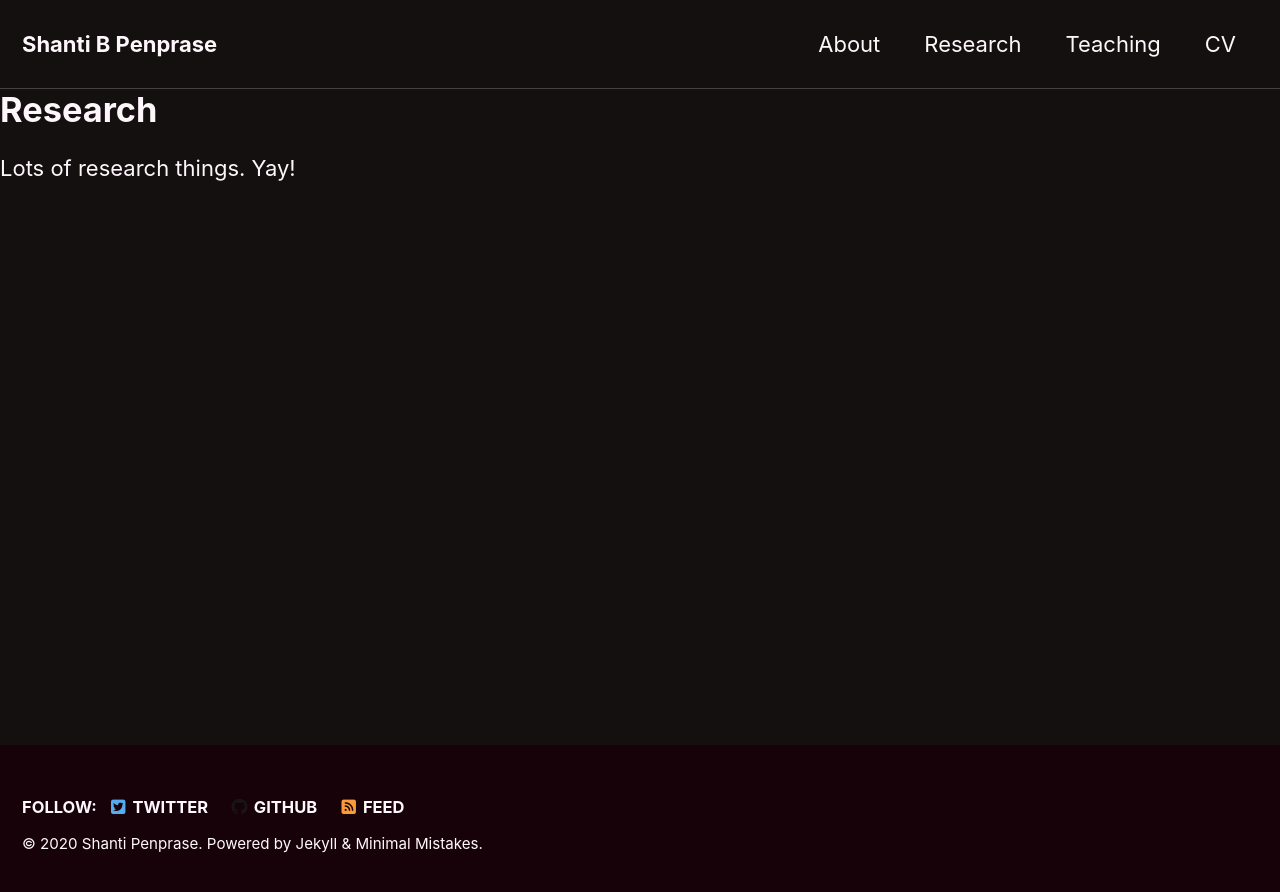
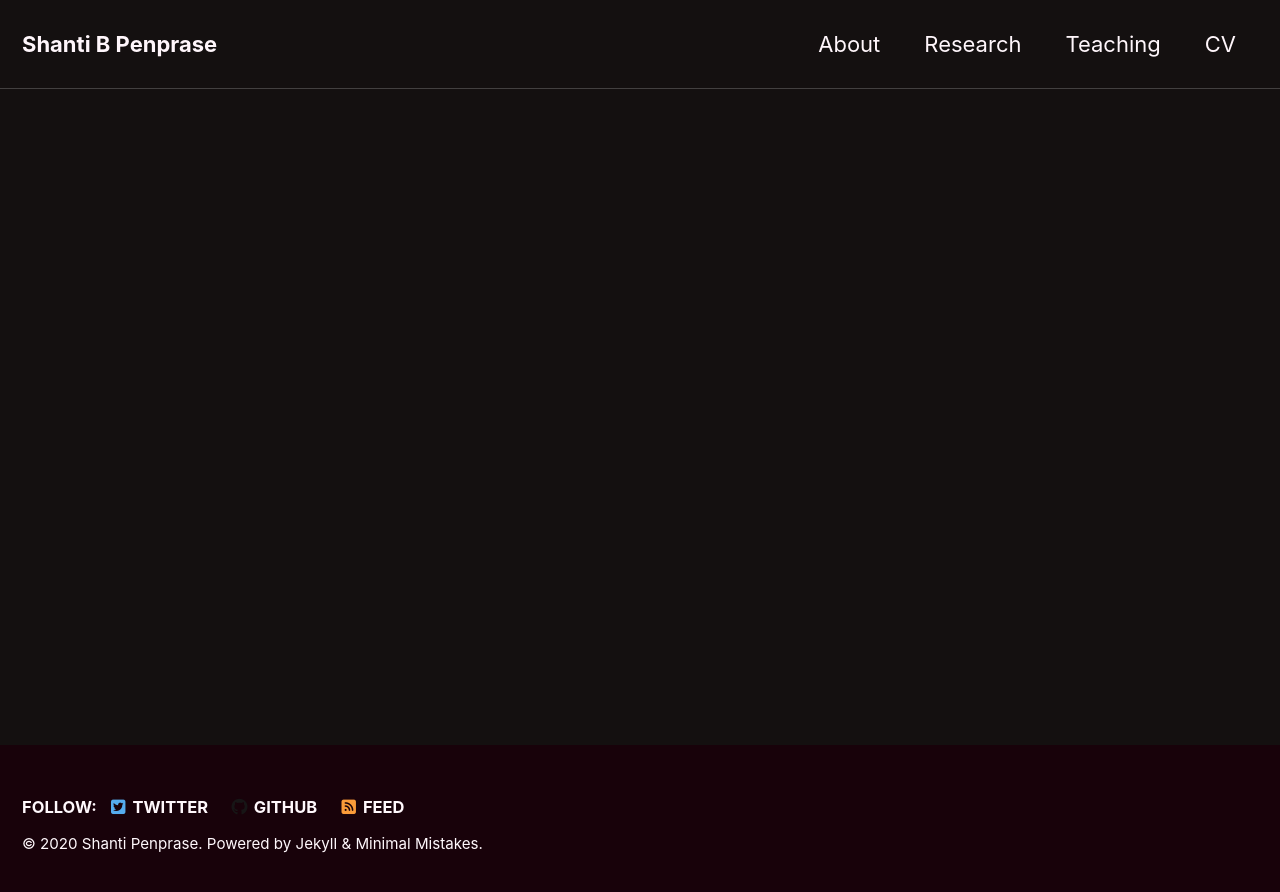
Before and after one commit to spenprase/spenprase.github.io, a Jekyll site: the page built from researchextra.md, in a window 1280 px wide. Shown: the top 892 px of the page. Built offline with Jekyll 4.4.1, drawn with Linux system fonts in a browser that asks for light colours; cached includes are drawn as plain includes; nearby versions of some CDN libraries; our own code applies the rules of GitHub Pages for plain Markdown files.

Commit message:
comment out researchextra

```diff
--- a/researchextra.md
+++ b/researchextra.md
@@ -1,20 +1,15 @@
 ---
-layout: splash
-title: "Research"
-permalink: /researchextra/
-classes: wide
-header:
-  overlay_color: "#222222" #"#5e616c"
-  overlay_filter: "0.5"
-  overlay_image: /assets/images/banners/UpsalaMountainsClouds.JPG
+#layout: splash
+#permalink: /researchextra/
+#classes: wide
+#header:
+  #overlay_color: "#222222" #"#5e616c"
+  #overlay_filter: "0.5"
+  #overlay_image: /assets/images/banners/UpsalaMountainsClouds.JPG
   #actions:
   #  - label: "Get started"
   #    url: "//"
-  caption: "nice image caption"
-excerpt: "Fluvial geomorphology<br/>
-
+  #caption: "nice image caption"
+#excerpt: "Fluvial geomorphology<br/>
+#
 ---
-
-# Research
-
-Lots of research things. Yay!
```
